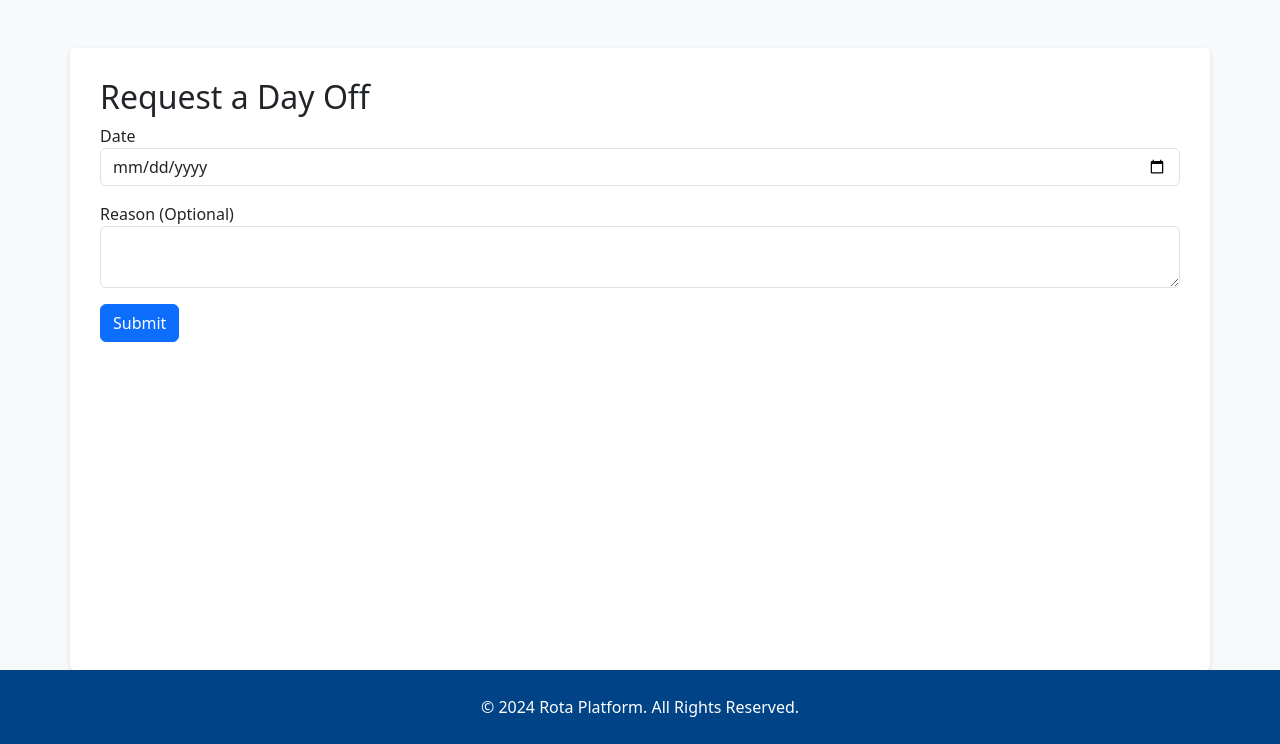
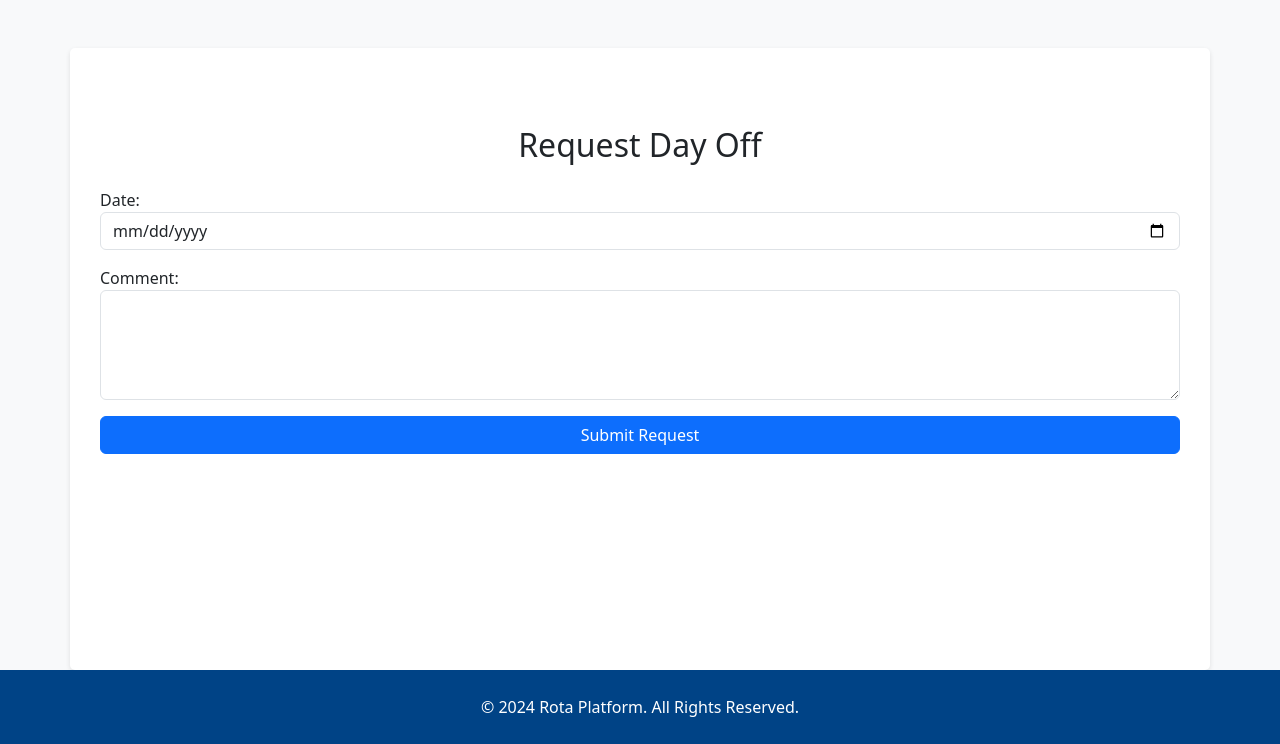
Before and after one commit to pauldmnn/Rota-platform, a Django app: page /request_day_off/ in a window 1280 px wide. Shown: the part 56-800 px from the top of the page. Run offline with Django 4.2, Linux system fonts and the light colour scheme; a user stored in the database is signed in.

Commit message:
Add staff request form

```diff
--- a/rota/forms.py
+++ b/rota/forms.py
@@ -1,5 +1,5 @@
 from django import forms
-from .models import Rota
+from .models import Rota, Request
 
 class RotaForm(forms.ModelForm):
     """
@@ -14,3 +14,15 @@ class RotaForm(forms.ModelForm):
             'end_time': forms.TimeInput(attrs={'type': 'time', 'class': 'form-control'}),
             'shift_type': forms.Select(attrs={'class': 'form-control'}),
         }
+
+class RequestForm(forms.ModelForm):
+    """
+    Form for staff to submit a request.
+    """
+    class Meta:
+        model = Request
+        fields = ['date', 'comment']  # Fields staff can fill out
+        widgets = {
+            'date': forms.DateInput(attrs={'type': 'date', 'class': 'form-control'}),
+            'comment': forms.Textarea(attrs={'class': 'form-control', 'rows': 4}),
+        }
--- a/rota/models.py
+++ b/rota/models.py
@@ -43,11 +43,11 @@ class Request(models.Model):
     ]
 
     user = models.ForeignKey(User, on_delete=models.CASCADE, related_name='requests')
-    date = models.DateField()
-    comment = models.TextField(blank=True, null=True)  # Staff-provided comment
+    date = models.DateField()  # Ensure this field is present
+    comment = models.TextField(blank=True, null=True)
     status = models.CharField(max_length=10, choices=STATUS_CHOICES, default='Pending')
-    admin_comment = models.TextField(blank=True, null=True)  # Admin response/comment
-    created_at = models.DateTimeField(auto_now_add=True)
+    admin_comment = models.TextField(blank=True, null=True)
+    created_at = models.DateTimeField(auto_now_add=True, null=True)
 
     def __str__(self):
         return f"{self.user.username} - {self.date} ({self.status})"
--- a/rota/templates/rota/request_day_off.html
+++ b/rota/templates/rota/request_day_off.html
@@ -1,20 +1,23 @@
 {% extends 'rota/base.html' %}
+
 {% block title %}Request Day Off{% endblock %}
 
 {% block content %}
-<div class="container">
-    <h2>Request a Day Off</h2>
-    <form method="post">
+<div class="container mt-5">
+    <h2 class="text-center">Request Day Off</h2>
+
+    {% if messages %}
+        {% for message in messages %}
+            <div class="alert {% if message.tags == 'error' %}alert-danger{% else %}alert-success{% endif %}">
+                {{ message }}
+            </div>
+        {% endfor %}
+    {% endif %}
+
+    <form method="post" class="mt-4">
         {% csrf_token %}
-        <div class="mb-3">
-            <label for="requested_day">Date</label>
-            <input type="date" name="requested_day" id="requested_day" class="form-control" required>
-        </div>
-        <div class="mb-3">
-            <label for="comment">Reason (Optional)</label>
-            <textarea name="comment" id="comment" class="form-control"></textarea>
-        </div>
-        <button type="submit" class="btn btn-primary">Submit</button>
+        {{ form.as_p }}
+        <button type="submit" class="btn btn-primary w-100">Submit Request</button>
     </form>
 </div>
 {% endblock %}
--- a/rota/templates/rota/staff_dashboard.html
+++ b/rota/templates/rota/staff_dashboard.html
@@ -18,5 +18,8 @@
     {% else %}
         <p>No upcoming shifts assigned.</p>
     {% endif %}
+    <div class="mt-4">
+        <a href="{% url 'request_day_off' %}" class="btn btn-primary mt-3">Request Day Off</a>
+    </div>
 </div>
 {% endblock %}
--- a/rota/views.py
+++ b/rota/views.py
@@ -5,7 +5,7 @@ from django.contrib import messages
 from django.utils import timezone
 from .models import Rota, Request, User
 from django.utils.timezone import now
-from .forms import RotaForm
+from .forms import RotaForm, RequestForm
 
 
 def admin_login(request):
@@ -178,18 +178,17 @@ def request_day_off(request):
     Allows staff to request a day off.
     """
     if request.method == "POST":
-        requested_date = request.POST.get("requested_date")
-        comment = request.POST.get("comment", "")
-        existing_request = Request.objects.filter(user=request.user, date=requested_date).exists()
+        form = RequestForm(request.POST)
+        if form.is_valid():
+            request_obj = form.save(commit=False)
+            request_obj.user = request.user  # Associate the request with the logged-in user
+            request_obj.save()
+            messages.success(request, "Your request has been submitted successfully.")
+            return redirect('staff_dashboard')
+    else:
+        form = RequestForm()
 
-        if existing_request:
-            messages.error(request, "You have already requested this day off.")
-        else:
-            Request.objects.create(user=request.user, date=requested_date, comment=comment)
-            messages.success(request, "Day-off request submitted successfully.")
-
-    return render(request, 'rota/request_day_off.html')
-
+    return render(request, 'rota/request_day_off.html', {'form': form})
 
 def custom_logout(request):
     """
```
Also changed, not shown: rota/migrations/0007_remove_request_requested_day_request_created_at_and_more.py (added).
